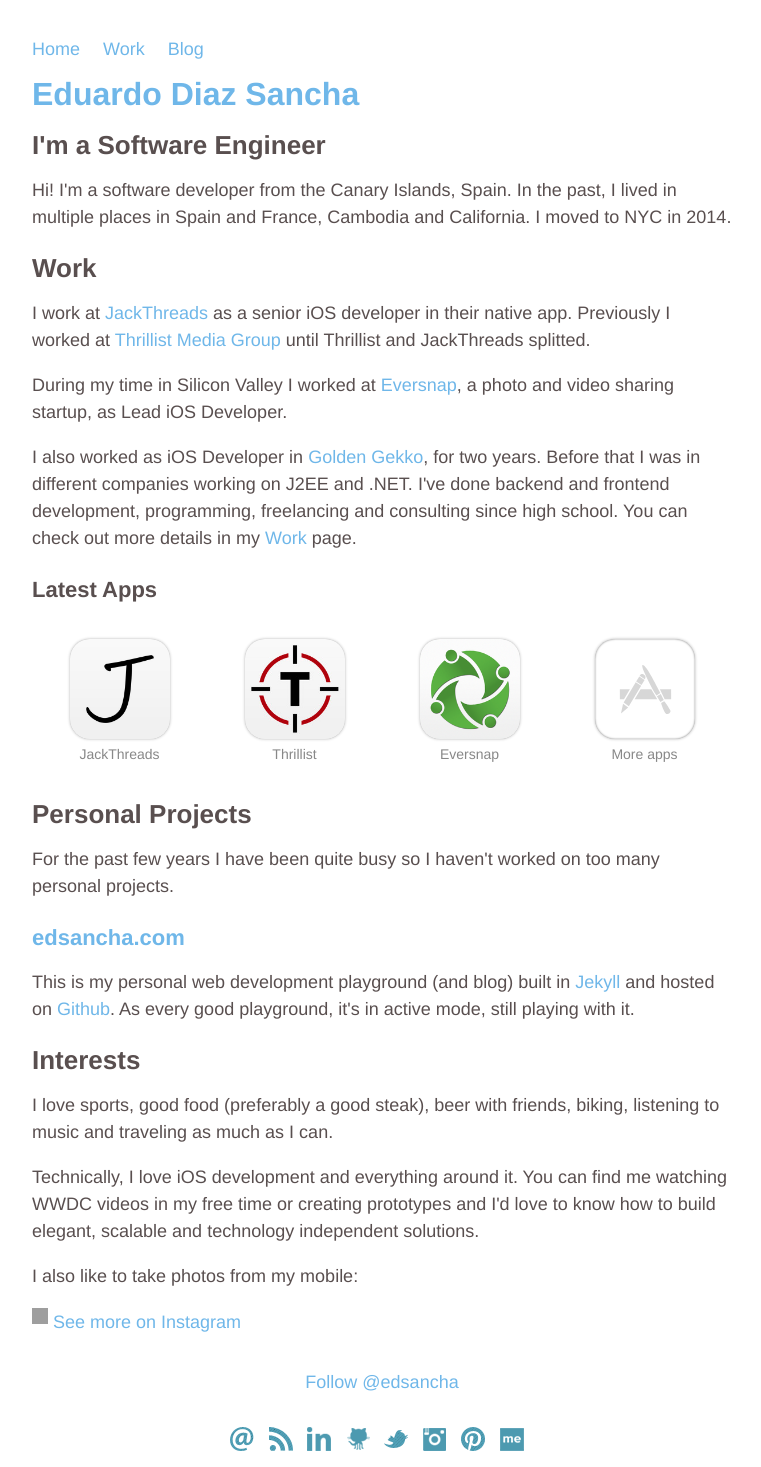
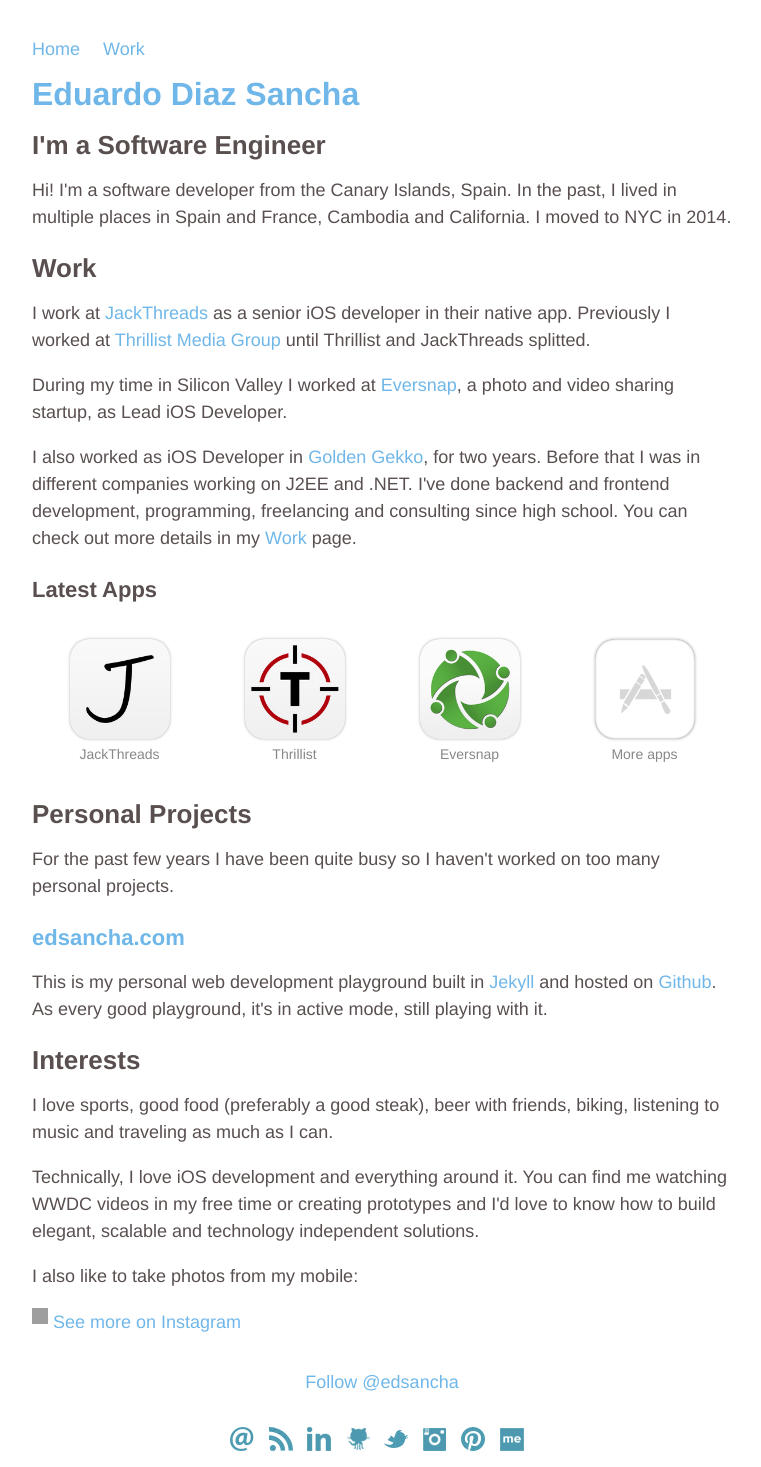
Before and after one commit to EdSancha/edsancha.github.io, a Jekyll site: the page built from index.html, in a window 1280 px wide. Shown: the whole page, without its empty margins (258-1019 px from the left). Built offline with Jekyll 4.4.1, drawn with Linux system fonts in a browser that asks for light colours; comment, search, counter and statistics services are not loaded; grey boxes are pictures that could not be loaded.

Commit message:
Temporary remove Blog

```diff
--- a/_config.yml
+++ b/_config.yml
@@ -1,4 +1,4 @@
-name: 			Eduardo Diaz Sancha Page & Blog
+name: 			Eduardo Diaz Sancha's Site
 markdown: 		kramdown
 highlighter:  rouge
 baseurl:		/
--- a/_includes/header.html
+++ b/_includes/header.html
@@ -33,6 +33,6 @@
           <div class="header">
             <a {% if page.url == "/index.html" %}class="extra" href="/">Home {% else %} href="/"> Home {% endif %} </a>
             <a {% if page.url == "/work/index.html" %}class="extra" {% endif %} href="/work/">Work</a>
-            <a {% if page.url == "/blog/index.html" or page.layout == 'post' %} class="extra" {% endif %} href="/blog/">Blog</a>
-
+<!--             <a {% if page.url == "/blog/index.html" or page.layout == 'post' %} class="extra" {% endif %} href="/blog/">Blog</a>
+ -->
           </div>
--- a/index.html
+++ b/index.html
@@ -63,7 +63,7 @@
 
     <h3><a href="https://github.com/edsancha/edsancha.com/">edsancha.com</a></h3>
     <p>
-            This is my personal web development playground (and blog) built in <a href="http://jekyllrb.com" target="_blank">Jekyll</a> and hosted on <a href="http://github.com" target="_blank">Github</a>. As every good playground, it's in active mode, still playing with it.
+            This is my personal web development playground <!-- (and blog) --> built in <a href="http://jekyllrb.com" target="_blank">Jekyll</a> and hosted on <a href="http://github.com" target="_blank">Github</a>. As every good playground, it's in active mode, still playing with it.
     </p>
 
 <!--           <h3><a href="http://cuddler.co/" target="_blank">Cuddler</a></h3>
```
